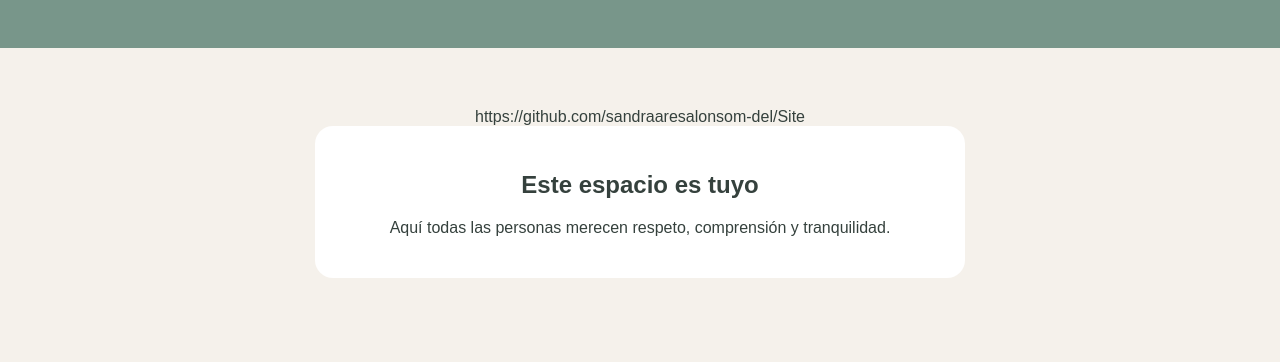
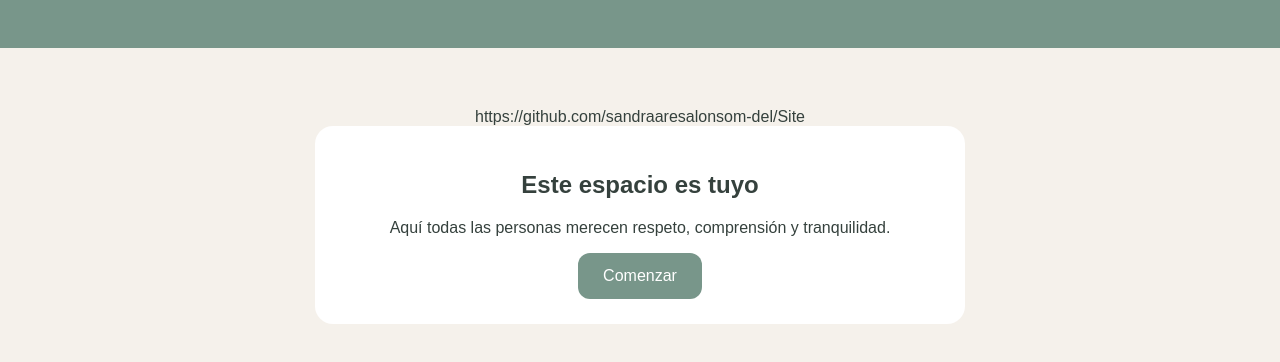
Before and after one commit to sandraaresalonsom-del/Site, a plain HTML site: page index.html in a window 1280 px wide. Shown: the part 120-482 px from the top of the page. Drawn offline with Linux system fonts and the light colour scheme.

Commit message:
Update index.html

```diff
--- a/index.html
+++ b/index.html
@@ -107,7 +107,7 @@
 
     <p>Aquí todas las personas merecen respeto, comprensión y tranquilidad.</p>
 
-<button onclick="document.getElementBy
+<button onclick="document.getElementById('espacio-escritura').style.display='block'">Comenzar</button>
 
 <div id="espacio-escritura" style="display:none; margin-top:20px;">
 
```
